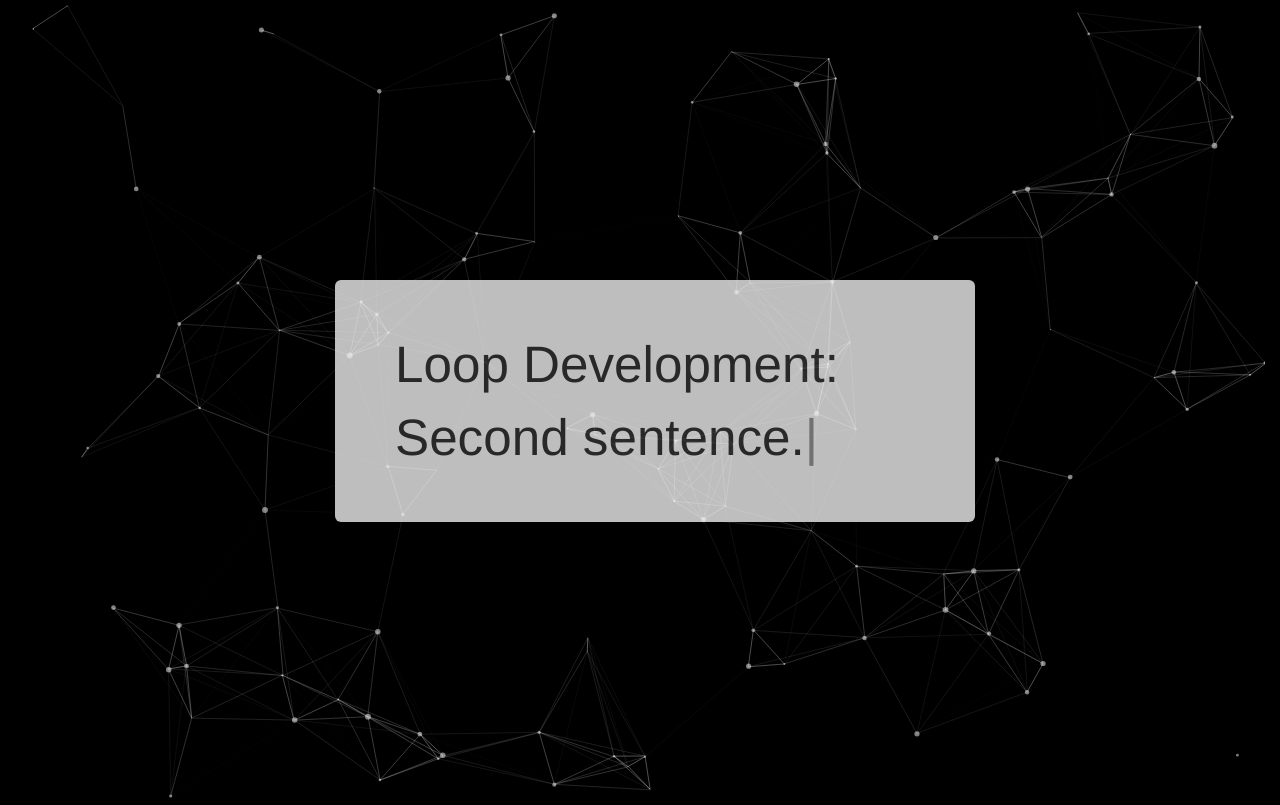
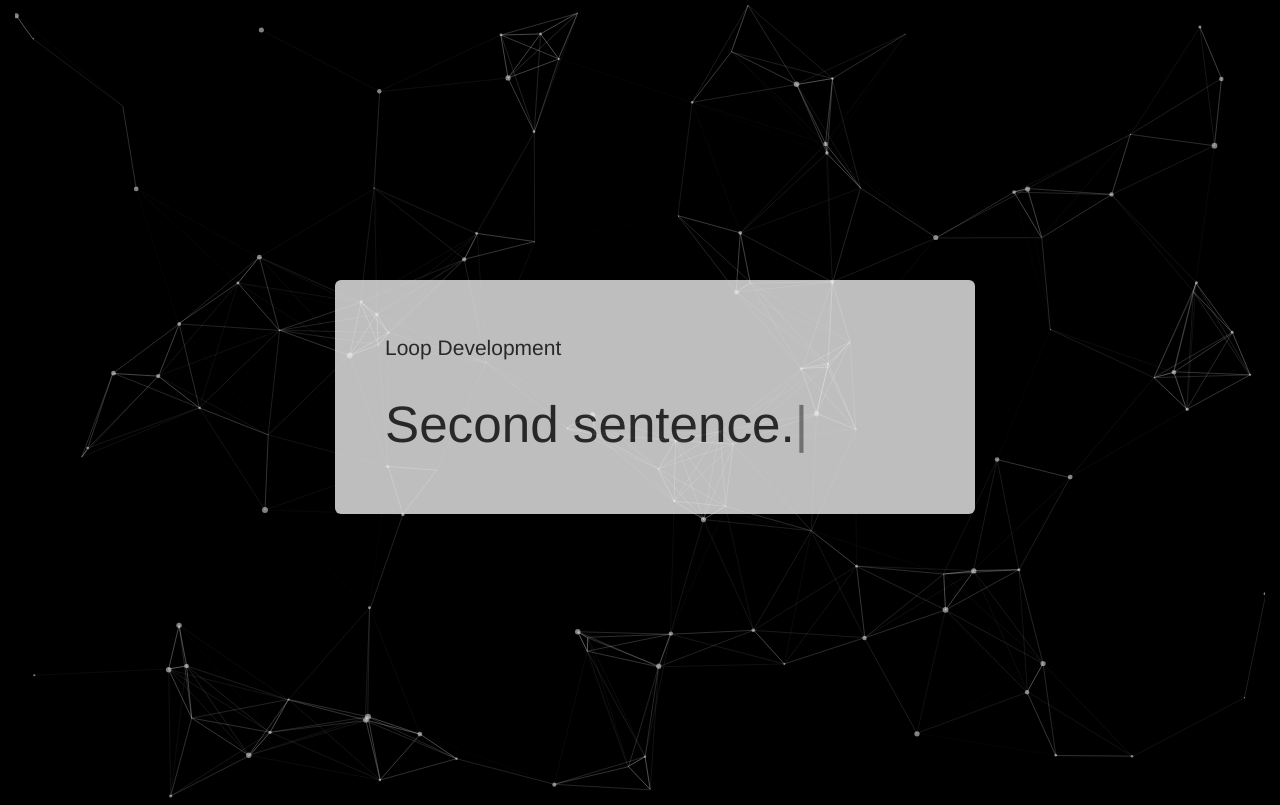
Before and after one commit to loopdevelopment/loopdevelopment.github.io, a plain HTML site: page index.html in a window 1280 px wide. Drawn offline with nearby package versions, Linux system fonts and the light colour scheme.

Commit message:
Changing typing behavior
Changed the typing speed, font size and padding

```diff
--- a/css/custom.css
+++ b/css/custom.css
@@ -17,6 +17,14 @@ body {
   top: 35vh;
   opacity: 0.8;
   font-size: 4vw;
+}
+
+#first-cover-row {
+  padding: 5px;
+}
+
+#second-cover-row {
+  padding: 5px;
 }
 
 .typed-cursor{
--- a/index.html
+++ b/index.html
@@ -14,8 +14,16 @@
   </head>
   <body>
 
+    <!-- Cover Section -->
     <section id="cover" class="container-fluid">
-      <div class="jumbotron col-xs-6 col-xs-offset-3" id="cover-box">Loop Development: <span class="typed-text"></span></div>
+      <div class="jumbotron col-xs-6 col-xs-offset-3" id="cover-box">
+        <div class="row" id="first-cover-row">
+          <p>Loop Development</p>
+        </div>
+        <div class="row" id="second-cover-row">
+          <span class="typed-text"></span>
+        </div>
+      </div>
       <div id="particles-background"></div>
     </section>
 
--- a/js/app.js
+++ b/js/app.js
@@ -114,6 +114,6 @@ particlesJS('particles-background',
 $(function(){
   $(".typed-text").typed({
     strings: ["First sentence.", "Second sentence."],
-    typeSpeed: 0
+    typeSpeed: 30
   });
 });
```
